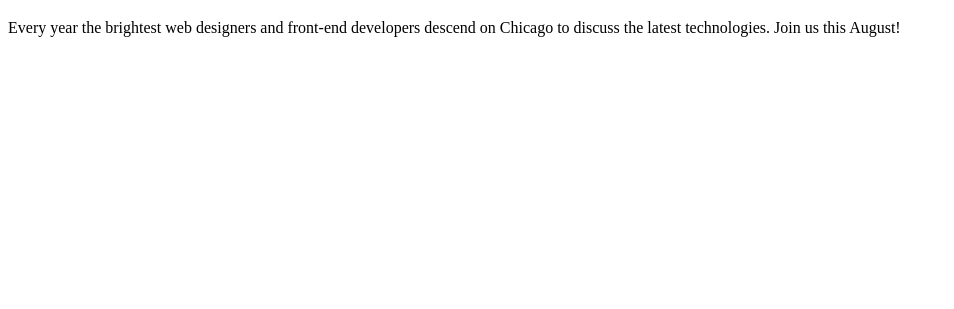
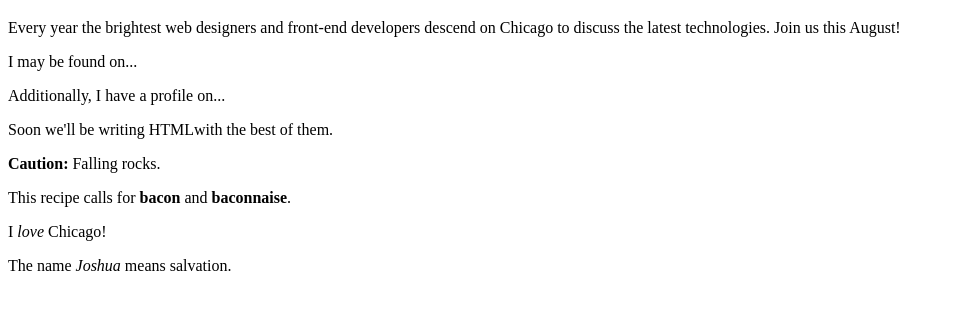
Before and after one commit to JoshAmpofo/python, a plain HTML site: page webdev/styles_conference/index.html in a window 1280 px wide. Shown: the part 61-370 px from the top of the page, without its empty margins (0-954 px from the left). Drawn offline with Linux system fonts and the light colour scheme.

Commit message:
Working with HTML and CSS

```diff
--- a/webdev/styles_conference/index.html
+++ b/webdev/styles_conference/index.html
@@ -3,9 +3,25 @@
 	<head>
 		<meta charset="utf-8">
 		<title>Styles Conference</title>
+		<!--		<link rel="stylesheet" href="assets/stylesheets/main.css"> -->
 	</head>
 	<body>
 		<h1>Styles Conference</h1>
 		<p>Every year the brightest web designers and front-end developers descend on Chicago to discuss the latest technologies. Join us this August!</p>
+		<!--Division-->
+		<div class="social">
+			<p>I may be found on...</p>
+			<p>Additionally, I have a profile on...</p>
+		</div>
+		<!--Span-->
+		<p>Soon we'll be <span class="tooltip">writing HTML</span>with the best of them.</p>
+		<!-- Strong Importance -->
+		<p><strong>Caution:</strong> Falling rocks.</p>
+		<!-- Stylistically offset -->
+		<p>This recipe calls for <b>bacon</b> and <b>baconnaise</b>.</p>
+		<!-- Stressed emphasis -->
+		<p> I <em>love</em> Chicago!</p>
+		<!-- Alternative voice or tone -->
+		<p>The name <i>Joshua</i> means salvation.</p>
 	</body>
 </html>
```
